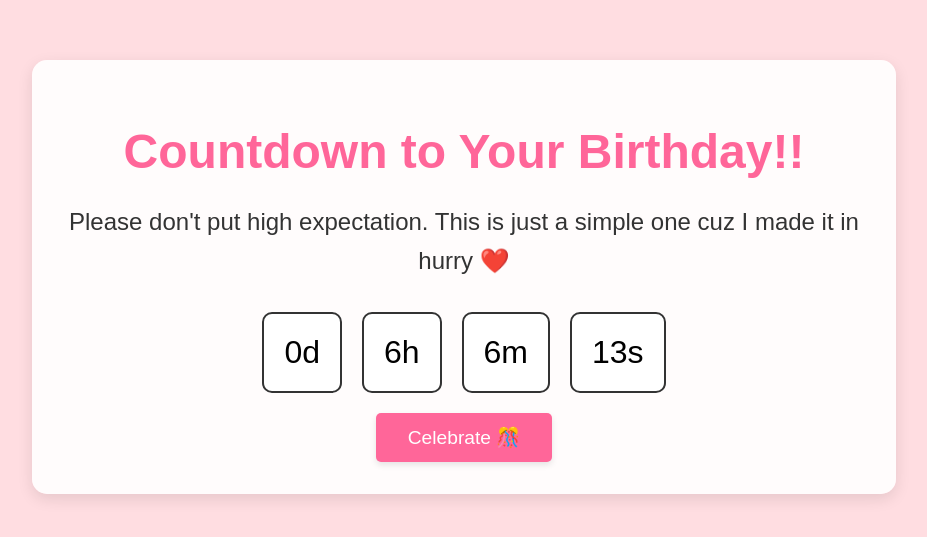
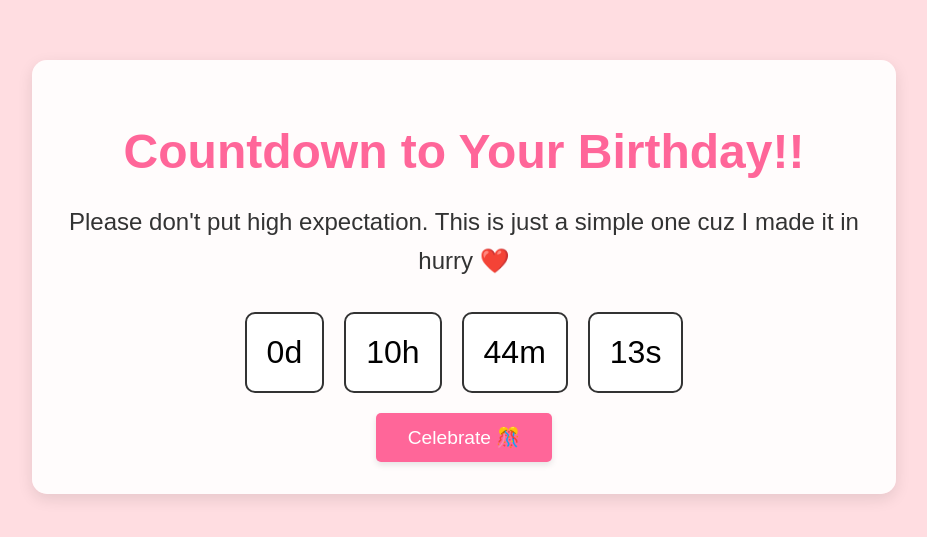
Before and after one commit to hsnaann/hsnaann.github.io, a plain HTML site: page index.html in a window 1280 px wide. Shown: the part 123-660 px from the top of the page, without its empty margins (176-1103 px from the left). Drawn offline with Linux system fonts and the light colour scheme.

Commit message:
index.html

```diff
--- a/index.html
+++ b/index.html
@@ -190,7 +190,7 @@
     </audio>
 
     <script>
-	        const countdownDate = new Date('2025-04-24T19:22:00').getTime(); // Set your target date here
+	        const countdownDate = new Date('2025-04-25T00:00:00').getTime(); // Set your target date here
 
         function updateCountdown() {
             const now = new Date().getTime();
```
